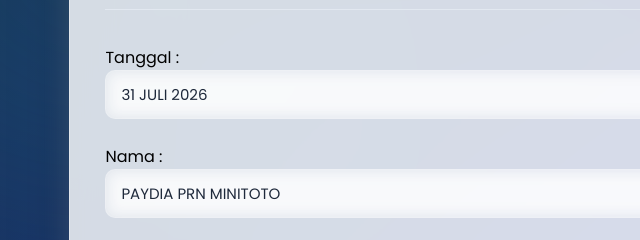
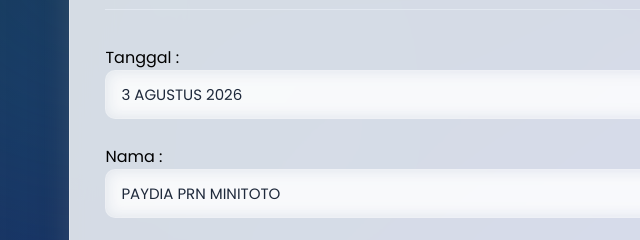
Before and after one commit to agungpratikto13-dotcom/pencairan-, a plain HTML site: page index.html in a window 1280 px wide. Shown: the part 217-457 px from the top of the page, 0-640 px from the left. Drawn offline with Linux system fonts and the light colour scheme.

Commit message:
Update index.html

```diff
--- a/index.html
+++ b/index.html
@@ -685,7 +685,7 @@ footer{
 </div>
 
 Tanggal :
-<input id="tanggal" value="31 JULI 2026">
+<input id="tanggal">
 
 <br><br>
 
@@ -1142,11 +1142,41 @@ document.querySelectorAll("input").forEach(function(input){
 
 });
 
-  window.onload = function(){
+ function tanggalHariIni(){
 
-    console.log(
-        localStorage.getItem("riwayat")
-    );
+    let hari = new Date();
+
+    let tanggal = hari.getDate();
+
+    let bulan = [
+        "JANUARI",
+        "FEBRUARI",
+        "MARET",
+        "APRIL",
+        "MEI",
+        "JUNI",
+        "JULI",
+        "AGUSTUS",
+        "SEPTEMBER",
+        "OKTOBER",
+        "NOVEMBER",
+        "DESEMBER"
+    ];
+
+    let namaBulan = bulan[hari.getMonth()];
+
+    let tahun = hari.getFullYear();
+
+
+    document.getElementById("tanggal").value =
+    tanggal + " " + namaBulan + " " + tahun;
+
+}
+
+
+window.onload = function(){
+
+    tanggalHariIni();
 
     tampilRiwayat();
 
```
